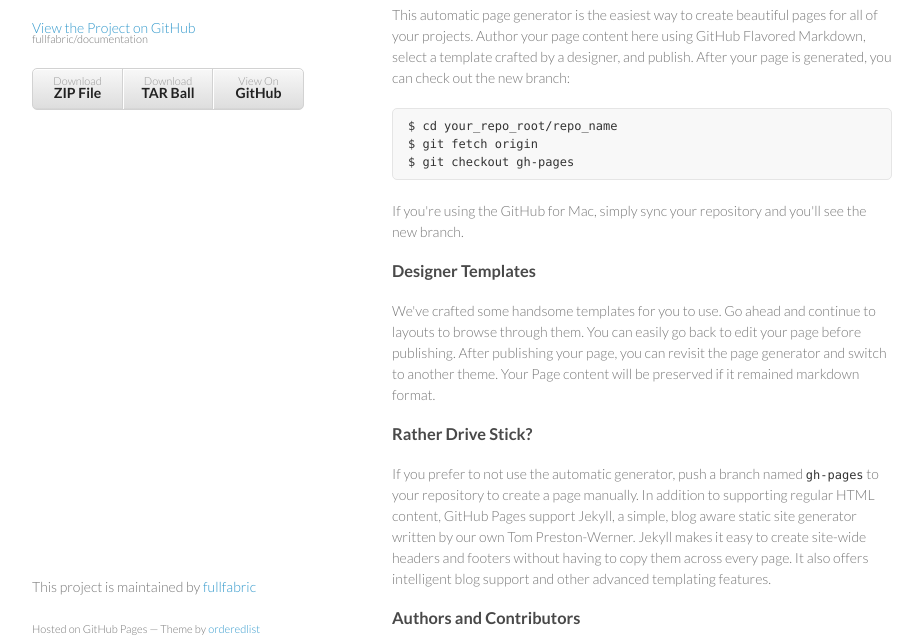
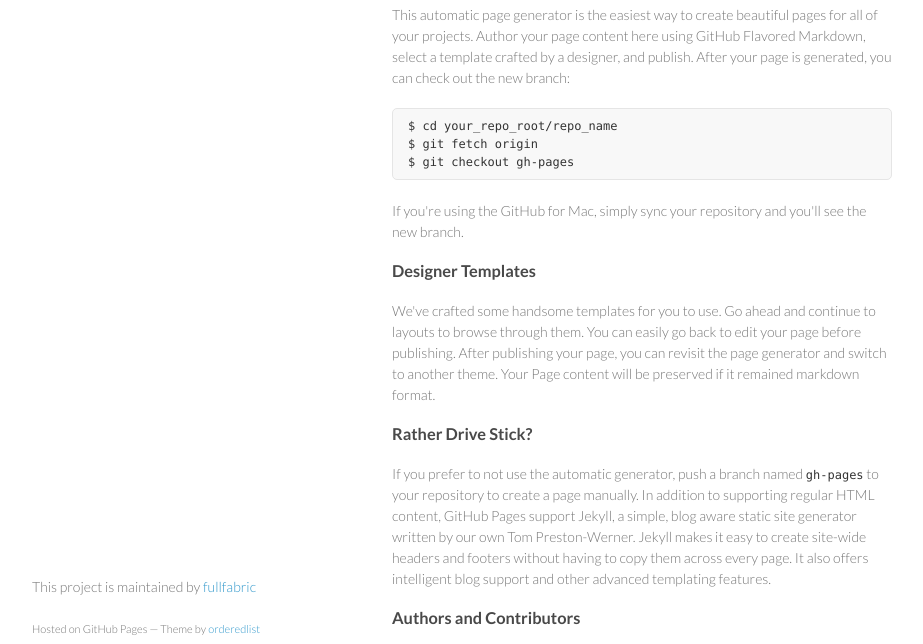
Before and after one commit to fullfabric/documentation, a plain HTML site: page index.html in a window 1280 px wide. Shown: the part 92-736 px from the top of the page, without its empty margins (178-1101 px from the left). Drawn offline with Linux system fonts and the light colour scheme.

Commit message:
added test md file

```diff
--- a/index.html
+++ b/index.html
@@ -16,27 +16,18 @@
     <div class="wrapper">
       <header>
         <h1>Documentation</h1>
-        <p></p>
-
-        <p class="view"><a href="https://github.com/fullfabric/documentation">View the Project on GitHub <small>fullfabric/documentation</small></a></p>
-
-
-        <ul>
-          <li><a href="https://github.com/fullfabric/documentation/zipball/master">Download <strong>ZIP File</strong></a></li>
-          <li><a href="https://github.com/fullfabric/documentation/tarball/master">Download <strong>TAR Ball</strong></a></li>
-          <li><a href="https://github.com/fullfabric/documentation">View On <strong>GitHub</strong></a></li>
-        </ul>
       </header>
       <section>
         <h3>
-<a name="welcome-to-github-pages" class="anchor" href="#welcome-to-github-pages"><span class="octicon octicon-link"></span></a>Welcome to GitHub Pages.</h3>
+          <a name="welcome-to-github-pages" class="anchor" href="#welcome-to-github-pages"><span class="octicon octicon-link"></span></a>Welcome to GitHub Pages.
+        </h3>
 
         <p>This automatic page generator is the easiest way to create beautiful pages for all of your projects. Author your page content here using GitHub Flavored Markdown, select a template crafted by a designer, and publish. After your page is generated, you can check out the new branch:</p>
 
-<pre><code>$ cd your_repo_root/repo_name
+        <pre>
+<code>$ cd your_repo_root/repo_name
 $ git fetch origin
-$ git checkout gh-pages
-</code></pre>
+$ git checkout gh-pages</code></pre>
 
         <p>If you're using the GitHub for Mac, simply sync your repository and you'll see the new branch.</p>
 
```
Also changed, not shown: 1 other file. Lines whose indentation alone changed are shown as unchanged.
